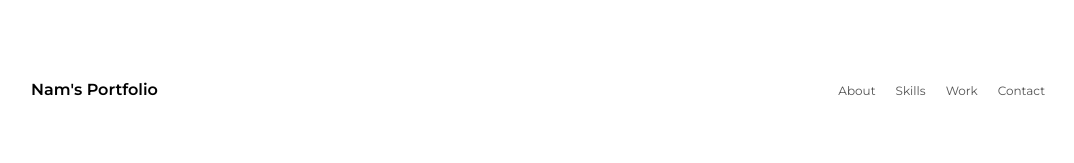
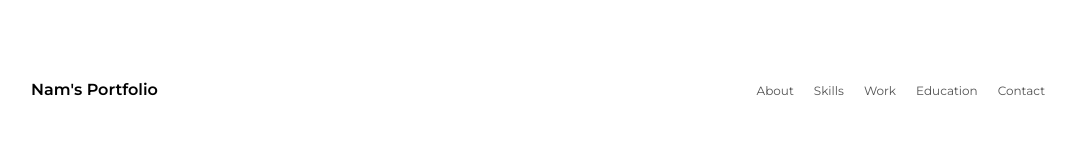
Before and after one commit to namhuynh96/my-portfolio-public, a React (Create React App) app: page / in a window 1280 px wide. Shown: the top 163 px of the page, without its empty margins (97-1171 px from the left). Built offline with nearby package versions, Linux system fonts and the light colour scheme.

Commit message:
Add nav for education

```diff
--- a/src/containers/NavBar/NavBar.js
+++ b/src/containers/NavBar/NavBar.js
@@ -17,6 +17,9 @@ const NavBar = () => {
           <a className={classes.Nav} href="#work">
             Work
           </a>
+          <a className={classes.Nav} href="#education">
+            Education
+          </a>
           <a className={classes.Nav} href="#contact">
             Contact
           </a>
```
Also changed, not shown: src/containers/Work/Work.module.css (+0 -16 lines), 1 other file (tests, documents, lock files or other folders).
